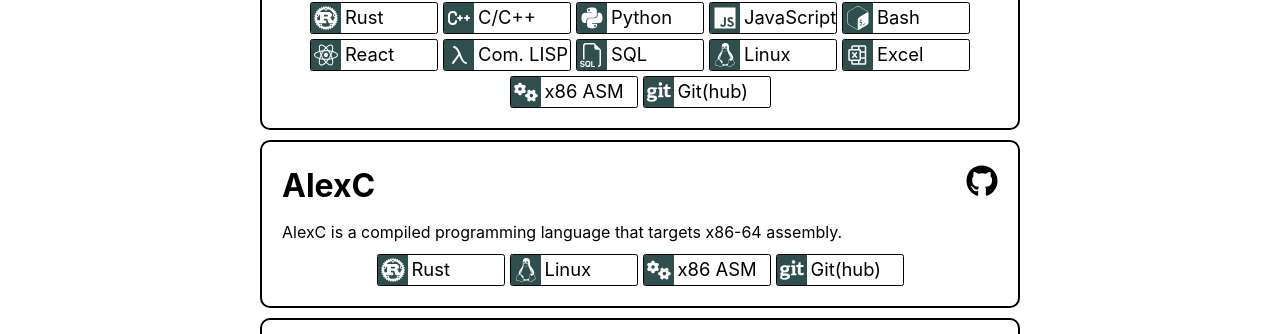
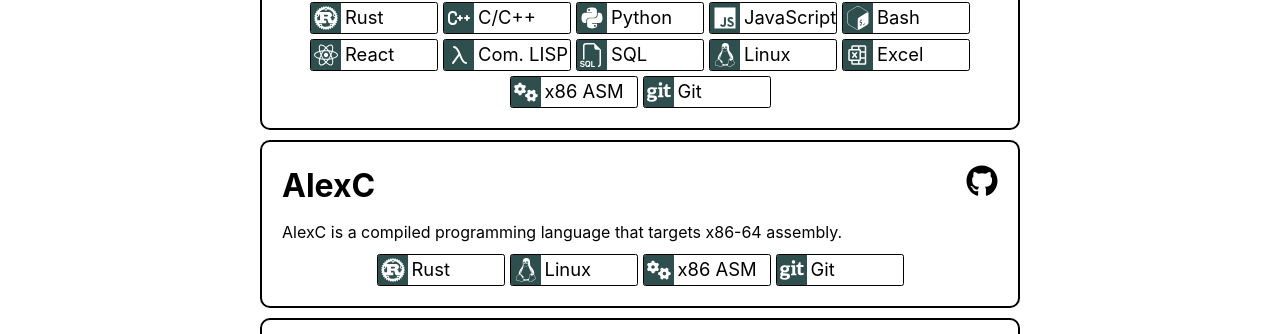
Before and after one commit to chenota/portfolio, a React (Vite) app: page / in a window 1280 px wide. Shown: the part 367-701 px from the top of the page. Built offline with nearby package versions, Linux system fonts and the light colour scheme.

Commit message:
refactor: Update git card name

```diff
--- a/src/constant.jsx
+++ b/src/constant.jsx
@@ -16,5 +16,5 @@ export const cards = {
     linux:["Linux", <FaLinux />],
     excel:["Excel", <PiMicrosoftExcelLogo /> ],
     x86:["x86 ASM", <FaGears />],
-    git:["Git(hub)", <FaGit />]
+    git:["Git", <FaGit />]
 };
```
